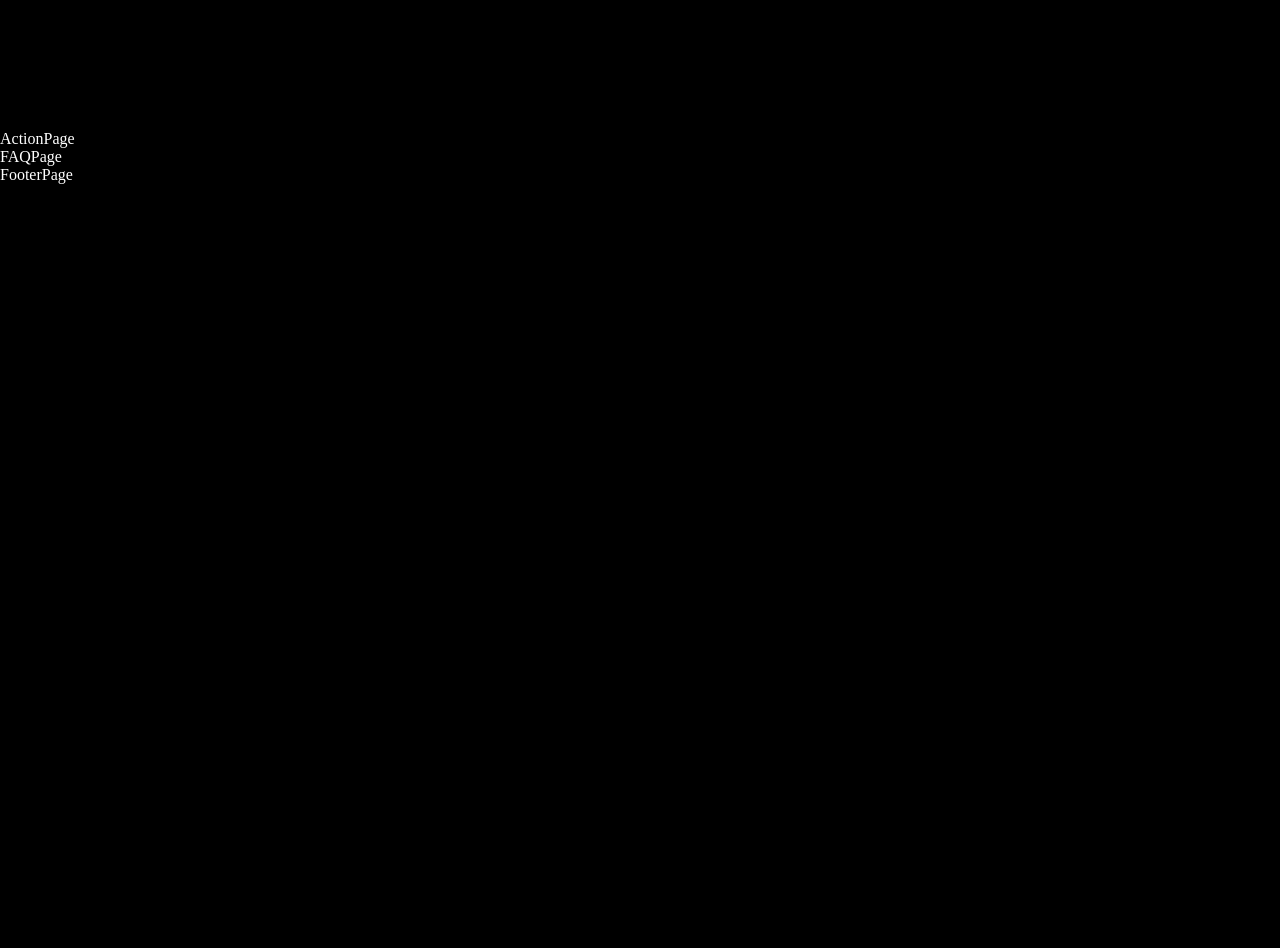
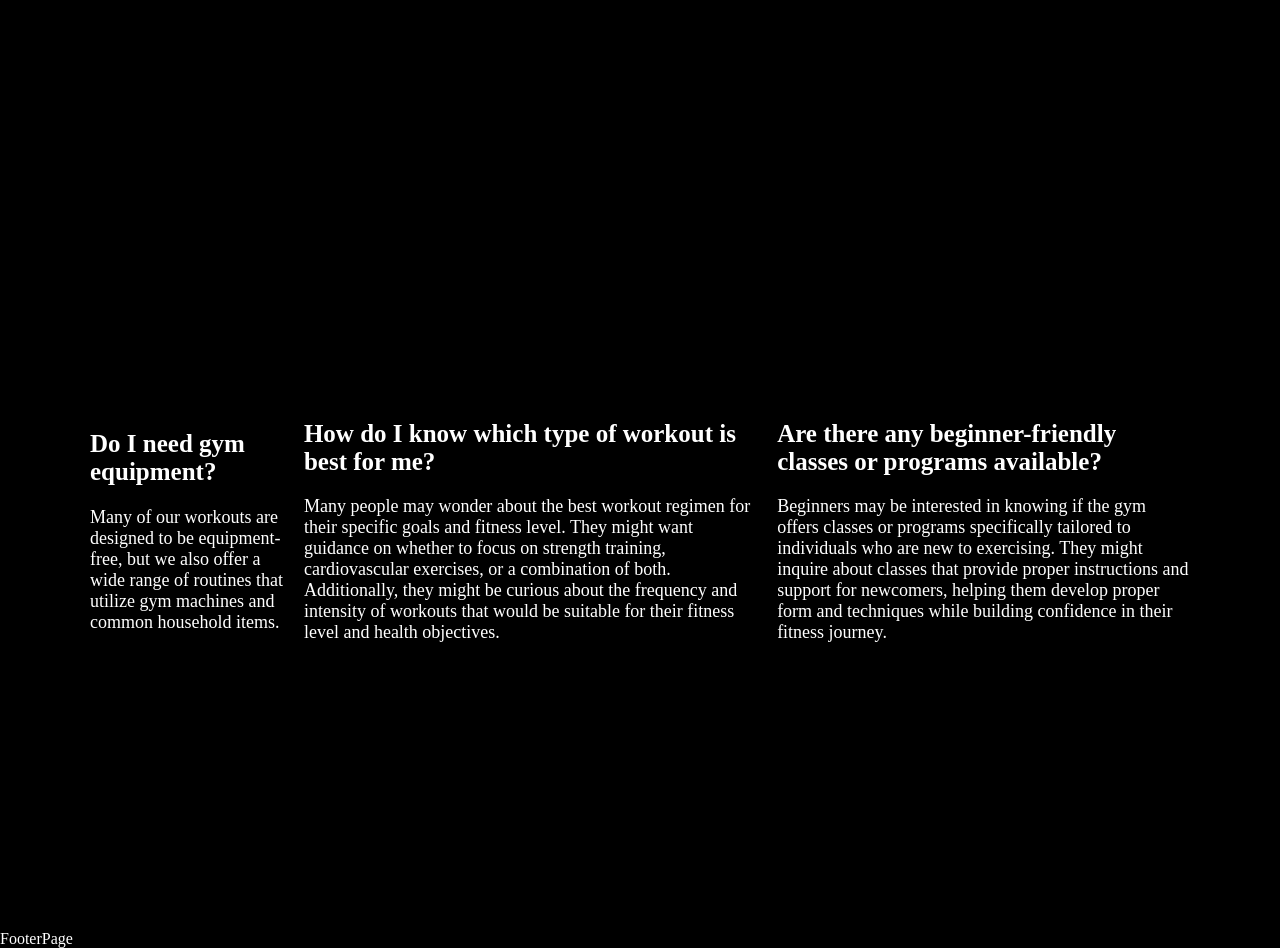
Before and after one commit to iftekar2/YouTubeClone, a React (Vite) app: page / in a window 1280 px wide. Shown: the part 4100-5048 px from the top of the page. Before the commit the page ends 4284 px from the top, so only its background shows below. Built offline with nearby package versions, Linux system fonts and the light colour scheme.

Commit message:
Finishing FAQPage

```diff
--- a/components/FAQPage.jsx
+++ b/components/FAQPage.jsx
@@ -1,7 +1,47 @@
 import React from "react";
+import "./Style.css";
 
 function FAQPage() {
-  return <div>FAQPage</div>;
+  return (
+    <section className="FAQSection">
+      <div className="faqPage">
+        <div className="firstQuestion">
+          <h2>Do I need gym equipment?</h2>
+          <p>
+            Many of our workouts are designed to be equipment-free, but we also
+            offer a wide range of routines that utilize gym machines and common
+            household items.
+          </p>
+        </div>
+
+        <div className="secondQuestion">
+          <h2>How do I know which type of workout is best for me?</h2>
+          <p>
+            Many people may wonder about the best workout regimen for their
+            specific goals and fitness level. They might want guidance on
+            whether to focus on strength training, cardiovascular exercises, or
+            a combination of both. Additionally, they might be curious about the
+            frequency and intensity of workouts that would be suitable for their
+            fitness level and health objectives.
+          </p>
+        </div>
+
+        <div className="thirdQuestion">
+          <h2>
+            Are there any beginner-friendly classes or programs available?
+          </h2>
+          <p>
+            Beginners may be interested in knowing if the gym offers classes or
+            programs specifically tailored to individuals who are new to
+            exercising. They might inquire about classes that provide proper
+            instructions and support for newcomers, helping them develop proper
+            form and techniques while building confidence in their fitness
+            journey.
+          </p>
+        </div>
+      </div>
+    </section>
+  );
 }
 
 export default FAQPage;
--- a/components/Style.css
+++ b/components/Style.css
@@ -255,3 +255,27 @@ body {
   font-size: 25px;
   margin-bottom: 50px;
 }
+
+.FAQSection {
+  height: 100vh;
+  width: 100%;
+  display: flex;
+  justify-content: center;
+  align-items: center;
+}
+
+.faqPage {
+  display: flex;
+  justify-content: center;
+  align-items: center;
+  width: 1100px;
+  gap: 20px;
+}
+
+.faqPage h2 {
+  font-size: 25px;
+}
+
+.faqPage p {
+  font-size: 18px;
+}
--- a/src/App.jsx
+++ b/src/App.jsx
@@ -15,7 +15,6 @@ function App() {
       <SloganPage />
       <AboutPage />
       <ExamplePage />
-      <ActionPage />
       <FAQPage />
       <FooterPage />
     </div>
```
